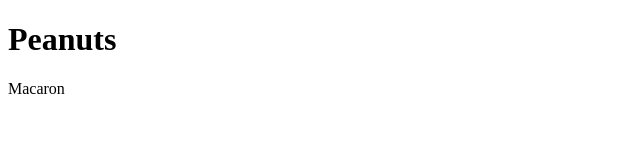
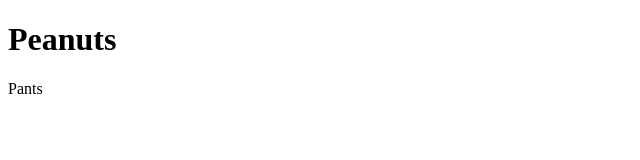
Before and after one commit to aeroengineering/portfolio, a plain HTML site: page index.htm in a window 1280 px wide. Shown: the full height of the page, 0-640 px from the left. Drawn offline with Linux system fonts and the light colour scheme.

Commit message:
Updated paragraph

```diff
--- a/index.htm
+++ b/index.htm
@@ -4,7 +4,7 @@
 
 <h1>Peanuts</h1>
 
-<p>Macaron</p>
+<p>Pants</p>
 
 </body>
 </html>
```
